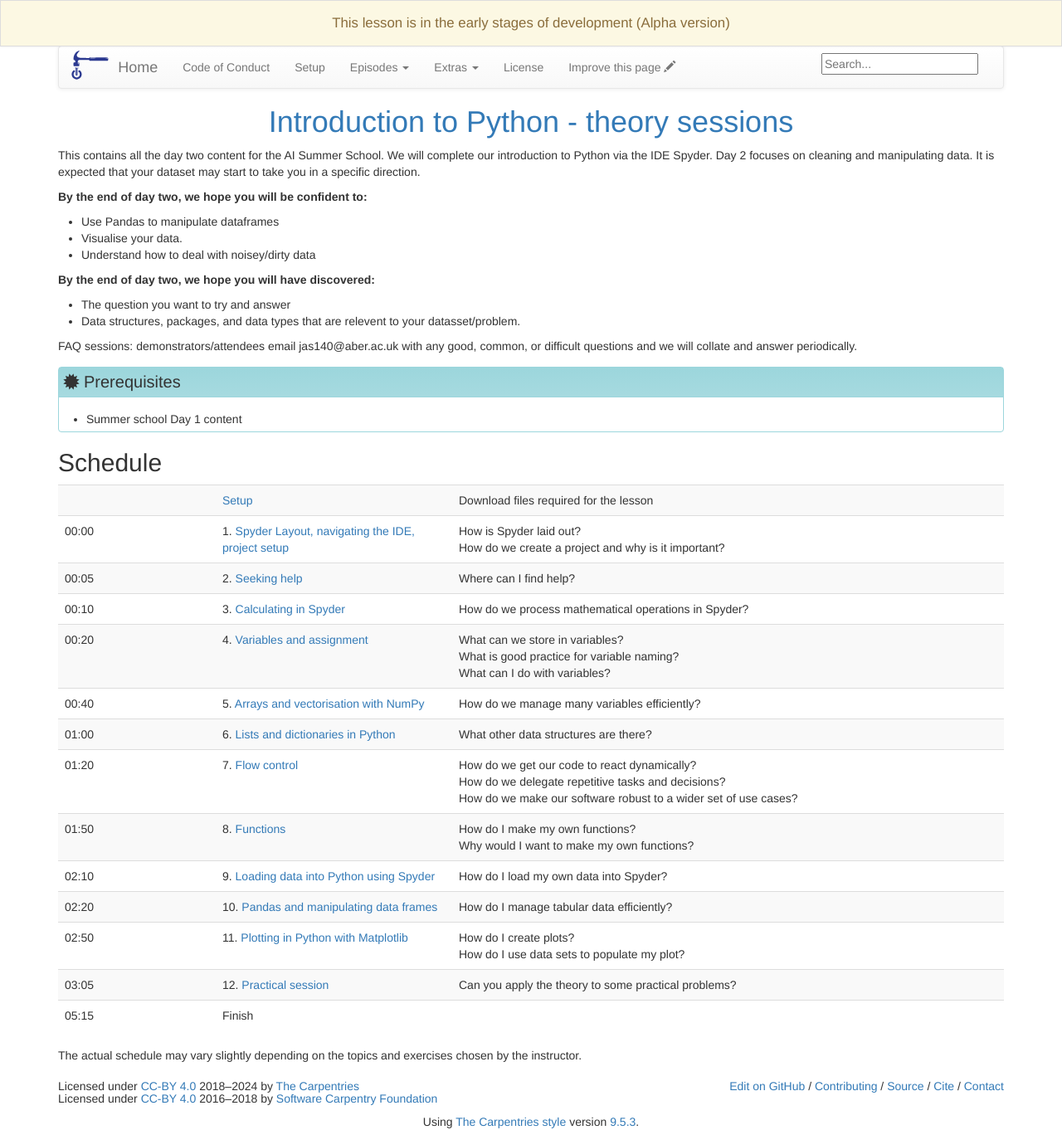
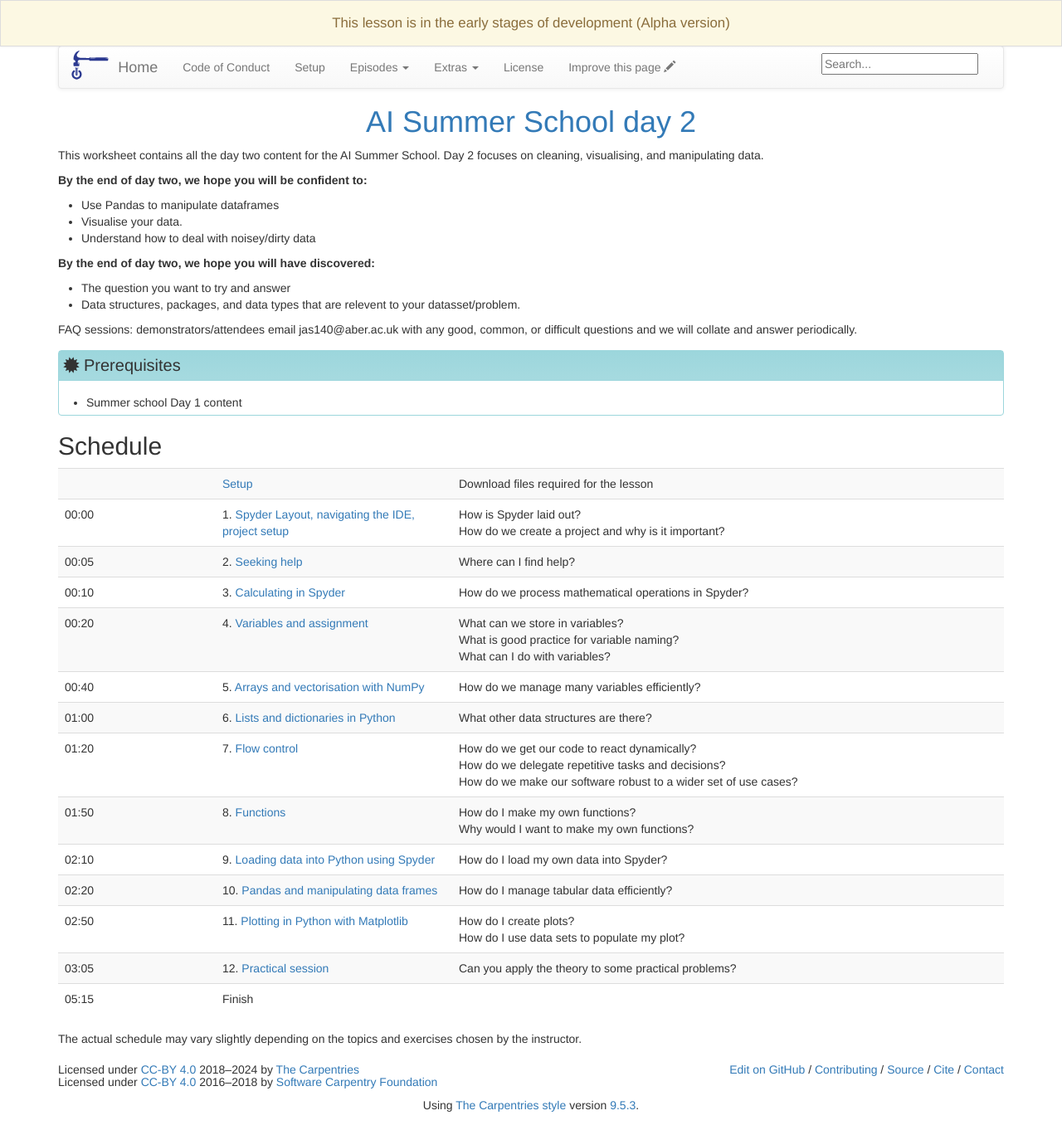
Before and after one commit to RSEjas140/AISSday2, a Jekyll site: the page built from index.md, in a window 1280 px wide and 1362 px high. Shown: the whole window at 83% size. Built offline with Jekyll 4.4.1, drawn with Linux system fonts in a browser that asks for light colours.

```diff
--- a/_config.yml
+++ b/_config.yml
@@ -10,7 +10,7 @@
 carpentry: "swc"
 
 # Overall title for pages.
-title: "Introduction to Python - theory sessions"
+title: "AI Summer School day 2"
 
 # Life cycle stage of the lesson
 # possible values: "pre-alpha", "alpha", "beta", "stable"
--- a/index.md
+++ b/index.md
@@ -3,7 +3,7 @@ layout: lesson
 root: .
 ---
 
-This contains all the day two content for the AI Summer School. We will complete our introduction to Python via the IDE Spyder. Day 2 focuses on cleaning and manipulating data. It is expected that your dataset may start to take you in a specific direction.
+This worksheet contains all the day two content for the AI Summer School. Day 2 focuses on cleaning, visualising, and manipulating data.
 
 **By the end of day two, we hope you will be confident to:**
 
```
